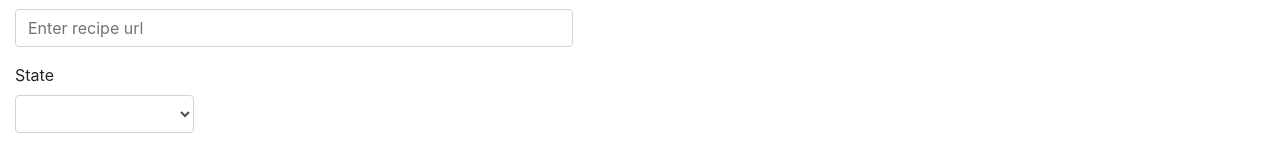
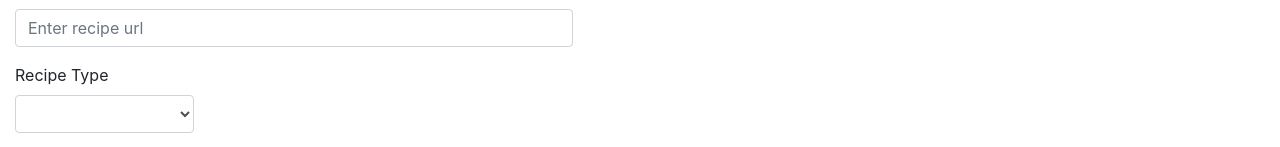
Before and after one commit to niraj-patel/app-recipe-demo, an Angular app: page / in a window 1280 px wide. Both pictures are taken after a click on the button "Add new Recipe". Shown: the part 411-558 px from the top of the page. Built offline with nearby package versions, Linux system fonts and the light colour scheme.

Commit message:
[refactor] change label name

```diff
--- a/src/app/new-recipe/new-recipe.component.html
+++ b/src/app/new-recipe/new-recipe.component.html
@@ -20,7 +20,7 @@
         </div>
         <div class="form-row">
             <div class="form-group col-md-4">
-                <label for="recipe-type">State</label>
+                <label for="recipe-type">Recipe Type</label>
                 <select id="recipe-type" class="form-control" formControlName="type">
                     <option selected>Select Recipe Type</option>
                     <option value="v">Vegeterian</option>
```
